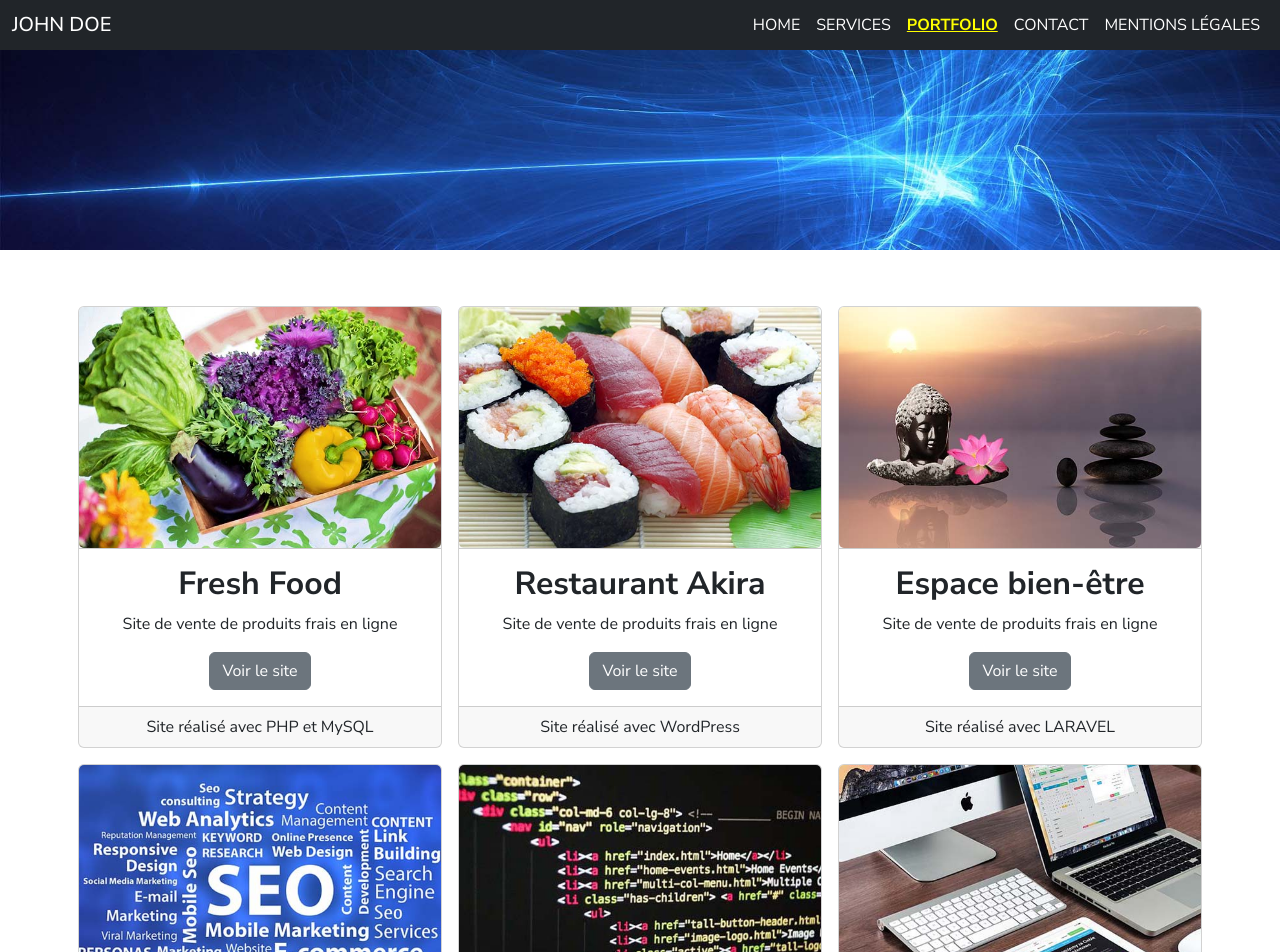
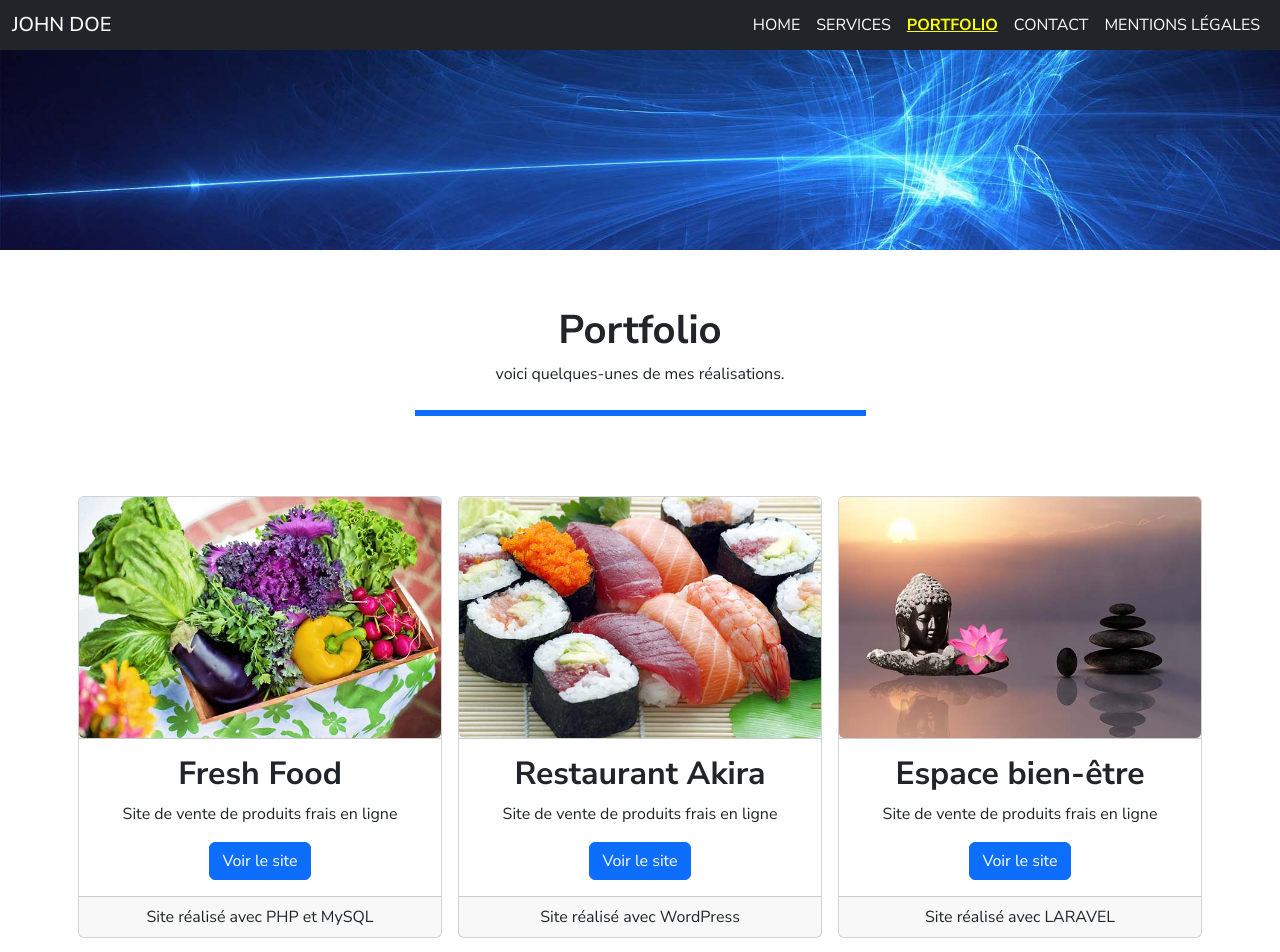
Before and after one commit to CL4P-TP-afk/Devoir_Creez_portfolio_React, a React (Vite) app in the folder app/: page /portfolio in a window 1280 px wide. Shown: the top 952 px of the page. Built offline with nearby package versions, Linux system fonts and the light colour scheme.

Commit message:
possition et titre , reste les effets

```diff
--- a/app/src/App.jsx
+++ b/app/src/App.jsx
@@ -5,6 +5,8 @@ import { Routes, Route, Link } from "react-router-dom";
 
 import Nav from "./components/Nav";
 import Foot from "./components/Footer";
+
+
 
 import Home from "./pages/Home";
 import Services from "./pages/Services";
--- a/app/src/components/card-portfolio.jsx
+++ b/app/src/components/card-portfolio.jsx
@@ -1,9 +1,10 @@
 import { Button, Card, CardTitle, CardText, CardImg,CardHeader, CardBody, CardFooter } from 'reactstrap';
+import "../pages/card-effect.css";
 
 const CardPortfolio = (props) => {
     return (
 
-        <Card style={{width: '100%'}} className='h-100'>
+        <Card style={{width: '100%'}} className='h-100 card-hover'>
             <CardHeader className='p-0'>
                 <CardImg alt={props.alt} src={props.src} width="100%" />
             </CardHeader>
@@ -14,7 +15,7 @@ const CardPortfolio = (props) => {
                 <CardText>
                 {props.text}
                 </CardText>
-                <Button>Voir le site</Button>
+                <Button href="#" tag="a" color="primary">Voir le site</Button>
             </CardBody>
             <CardFooter>
             {props.footer}
--- a/app/src/pages/Portfolio.jsx
+++ b/app/src/pages/Portfolio.jsx
@@ -7,8 +7,16 @@ const Portfolio = () => {
             <img src="../src/assets/images/banner.jpg"
                  alt="ligne lumineuse droite puis partant dans tous les sens sur fond bleu foncé"
                  class="img-fluid w-100" />
-            <div className="container text-center h-100 py-5">
-                <Row>
+
+            <div className="container text-center h-100 py-4">
+                <Row className='justify-content-center py-3'>
+                    <Col className="col col-md-5 py-3">
+                        <h1>Portfolio</h1>
+                        <p>voici quelques-unes de mes réalisations.</p>
+                        <hr className='border border-primary border-3 opacity-100 my-4' />
+                    </Col>
+                </Row>
+                <Row className='py-3'>
                     <Col md="4" className='p-2' >
                         <CardPortfolio
                             alt="un panier de légumes"
```
